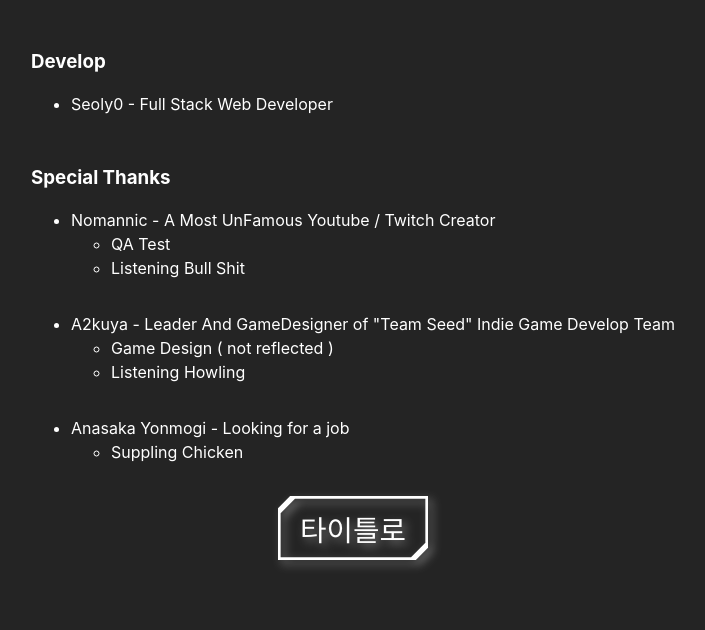
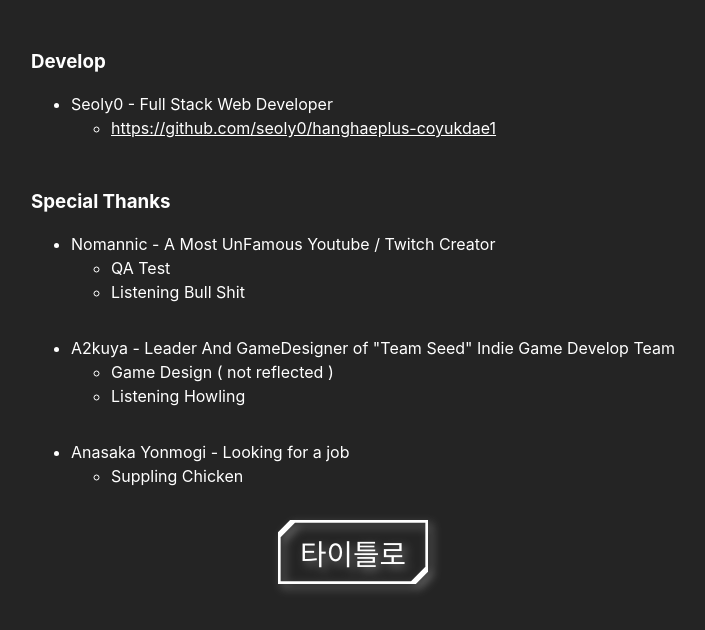
Before and after one commit to seoly0/hanghaeplus-coyukdae1, a Vue app: page /credit in a window 1280 px wide. Shown: the top 630 px of the page, without its empty margins (287-992 px from the left). Built offline with nearby package versions, Linux system fonts and the light colour scheme.

Commit message:
README 업데이트

```diff
--- a/src/views/CreditView.vue
+++ b/src/views/CreditView.vue
@@ -8,6 +8,9 @@ import { SButton } from '@/components/ui'
       <h3>Develop</h3>
       <ul>
         <li>Seoly0 - Full Stack Web Developer</li>
+        <ul>
+          <li><a href="https://github.com/seoly0/hanghaeplus-coyukdae1">https://github.com/seoly0/hanghaeplus-coyukdae1</a></li>
+        </ul>
       </ul>
 
       <h3>Special Thanks</h3>
@@ -58,4 +61,8 @@ ul {
   justify-content: center;
   align-items: center;
 }
+a,
+a:visited {
+  color: unset;
+}
 </style>
```
Also changed, not shown: 1 other file (tests, documents, lock files or other folders).
